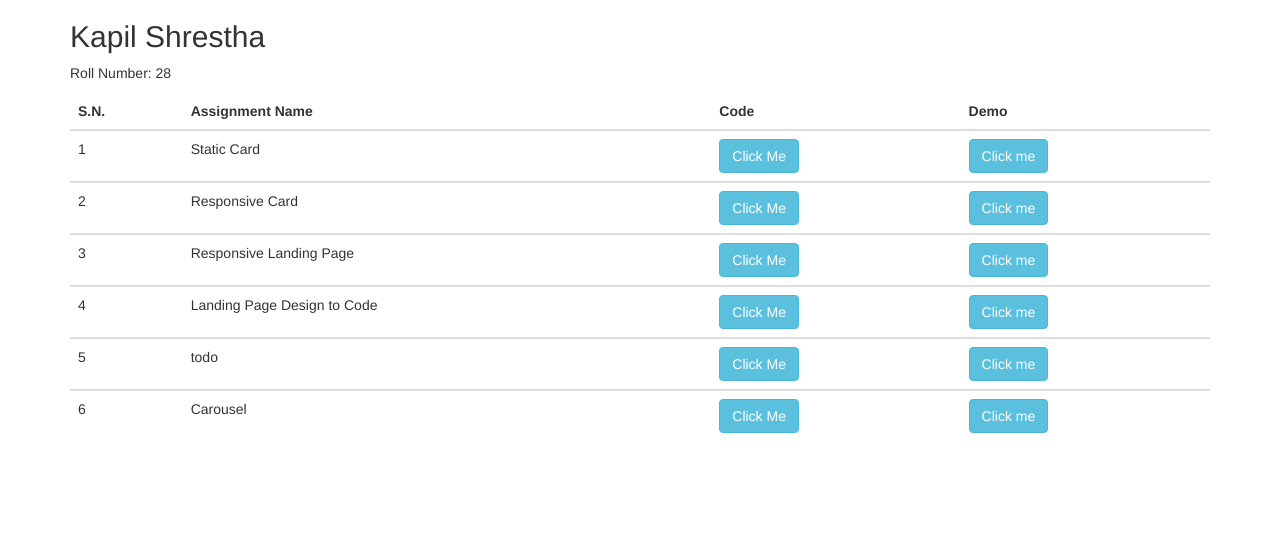
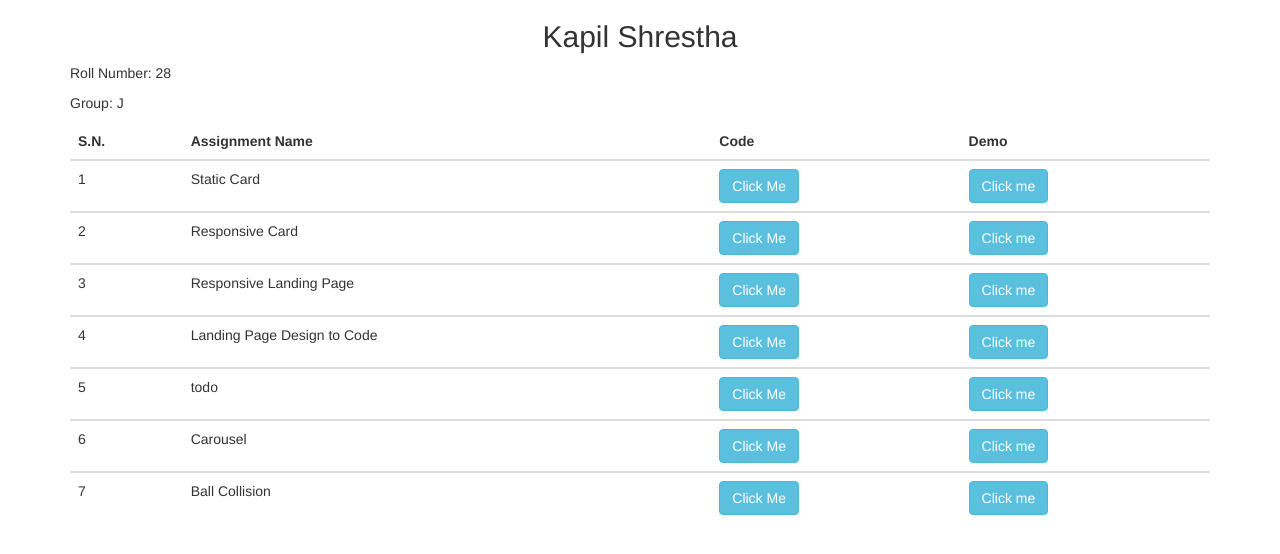
Before and after one commit to KapilShrestha/leapfrog_internship, a plain HTML site: page index.html in a window 1280 px wide. Drawn offline with nearby package versions, Linux system fonts and the light colour scheme.

Commit message:
add: ball collision  in table

```diff
--- a/index.html
+++ b/index.html
@@ -12,8 +12,12 @@
 
 <div class="container">
   <div class="d-flex justify-content-center">
-    <h2>Kapil Shrestha </h2>
-    <p>Roll Number: 28</p>
+    <h2 class="text-center">Kapil Shrestha </h2>
+    <div class="flex-row">
+      <p>Roll Number: 28</p>
+      <p>Group: J</p>
+    </div>
+
   </div>
 
 
@@ -84,6 +88,17 @@
       </tr>
     </tbody>
 
+
+    <!-- 7th assignment -->
+    <tbody>
+      <tr>
+        <td>7</td>
+        <td>Ball Collision</td>
+        <td><a href="https://github.com/KapilShrestha/kapilshrestha.github.io/tree/main/ball%20collision" class="btn btn-info" role="button" target="_blank"> Click Me </td>
+        <td><a href="ball collision/" class="btn btn-info" role="button" target="_blank"> Click me</a> </td>
+      </tr>
+    </tbody>
+
   </table>
 </div>
 
```
